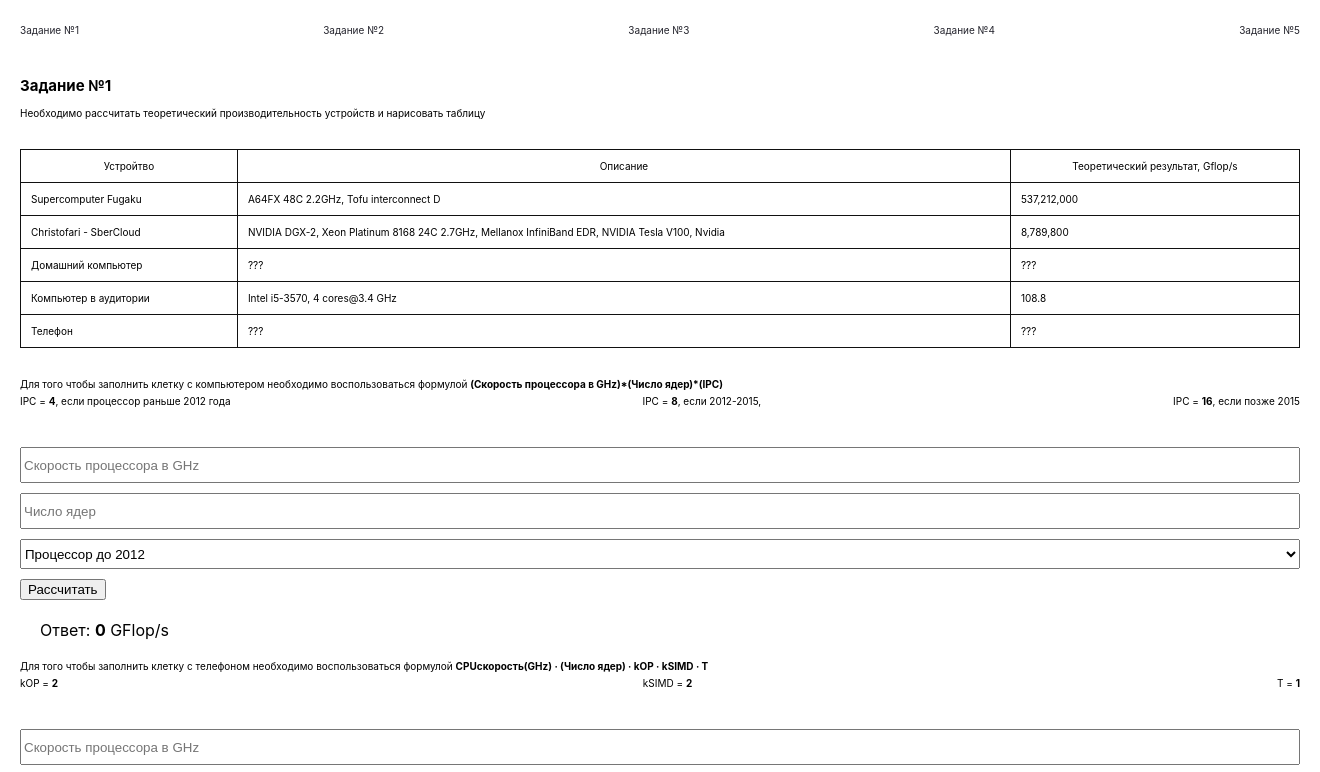
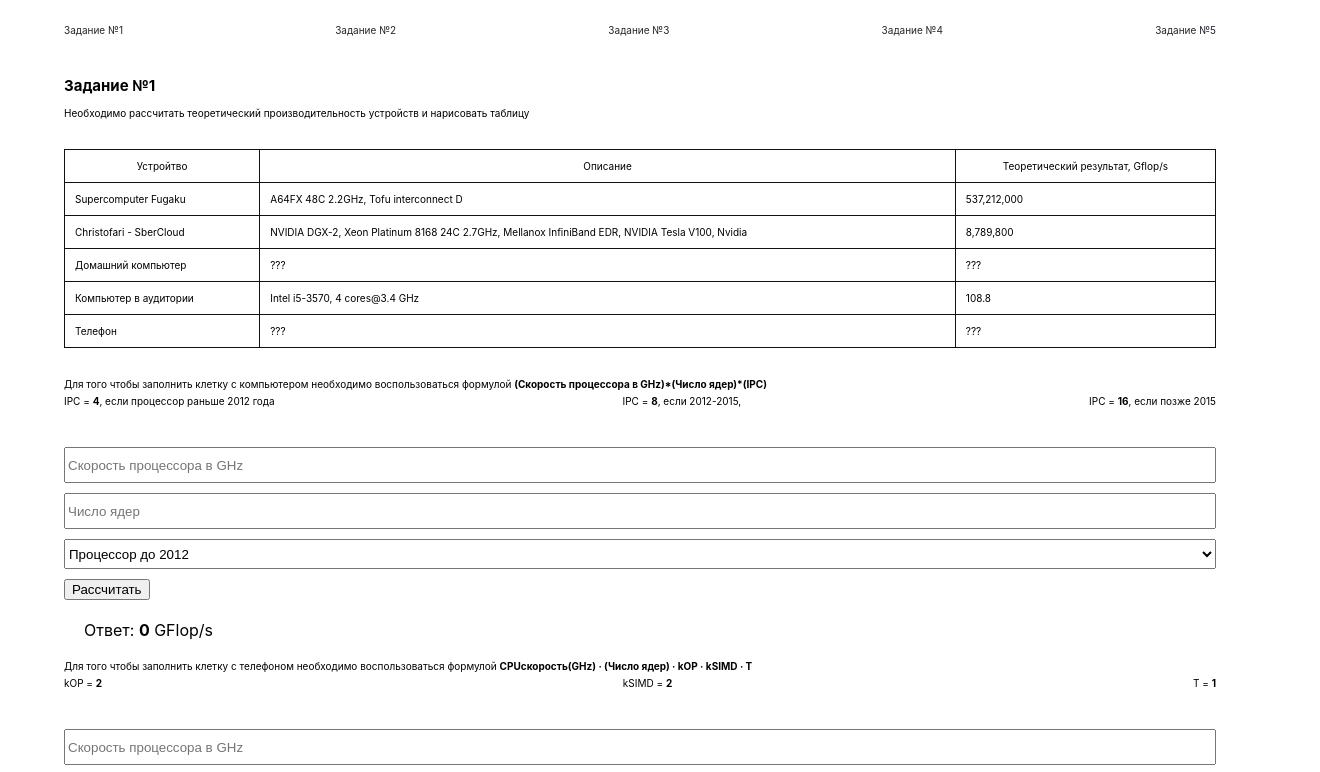
Before and after one commit to Shunskiy/HPC, a plain HTML site: page index.html in a window 1280 px wide. Shown: the part 65-837 px from the top of the page, 1320 px wide, since content can reach past the window. Drawn offline with Linux system fonts and the light colour scheme.

Commit message:
Update style.css

```diff
--- a/style.css
+++ b/style.css
@@ -5,6 +5,8 @@ body {
   font-family: -apple-system, BlinkMacSystemFont, "Segoe UI", Roboto, Oxygen,
     Ubuntu, Cantarell, "Open Sans", "Helvetica Neue", sans-serif;
   font-size: 16px;
+
+  overflow: hidden;
 }
 
 h1,
@@ -137,7 +139,7 @@ ul {
   }
 
   .main__container {
-    width: 100%;
+    width: 90%;
     padding: 20px 20px;
   }
 
```
